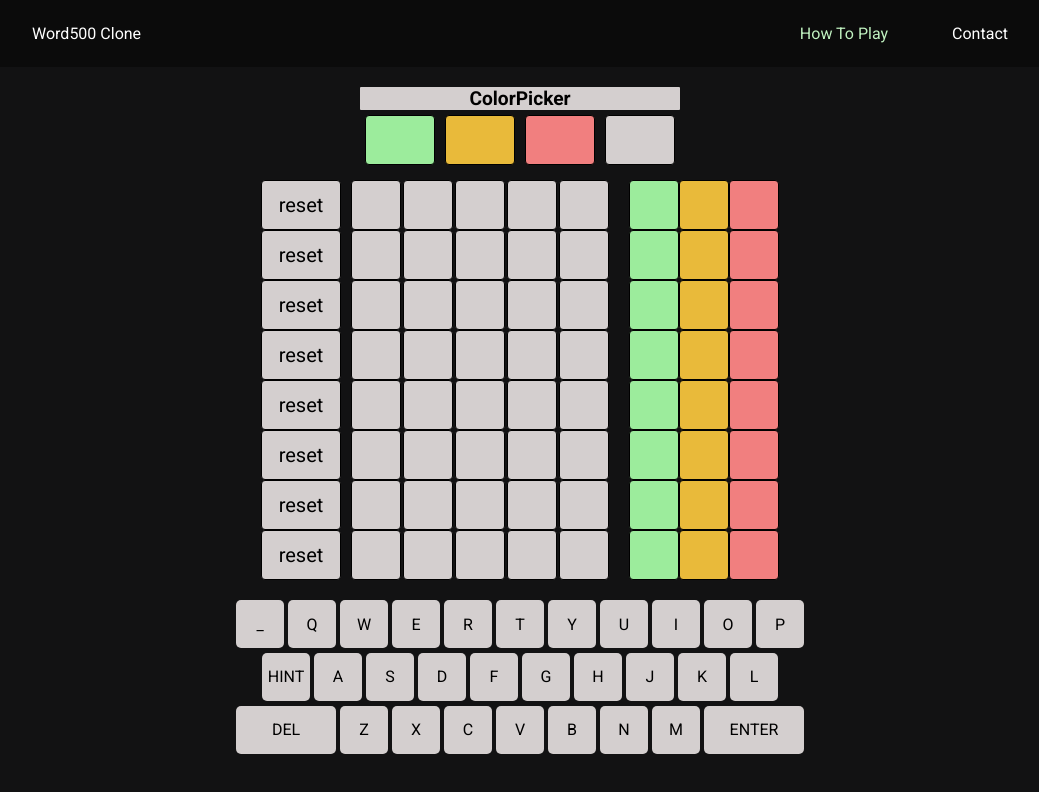
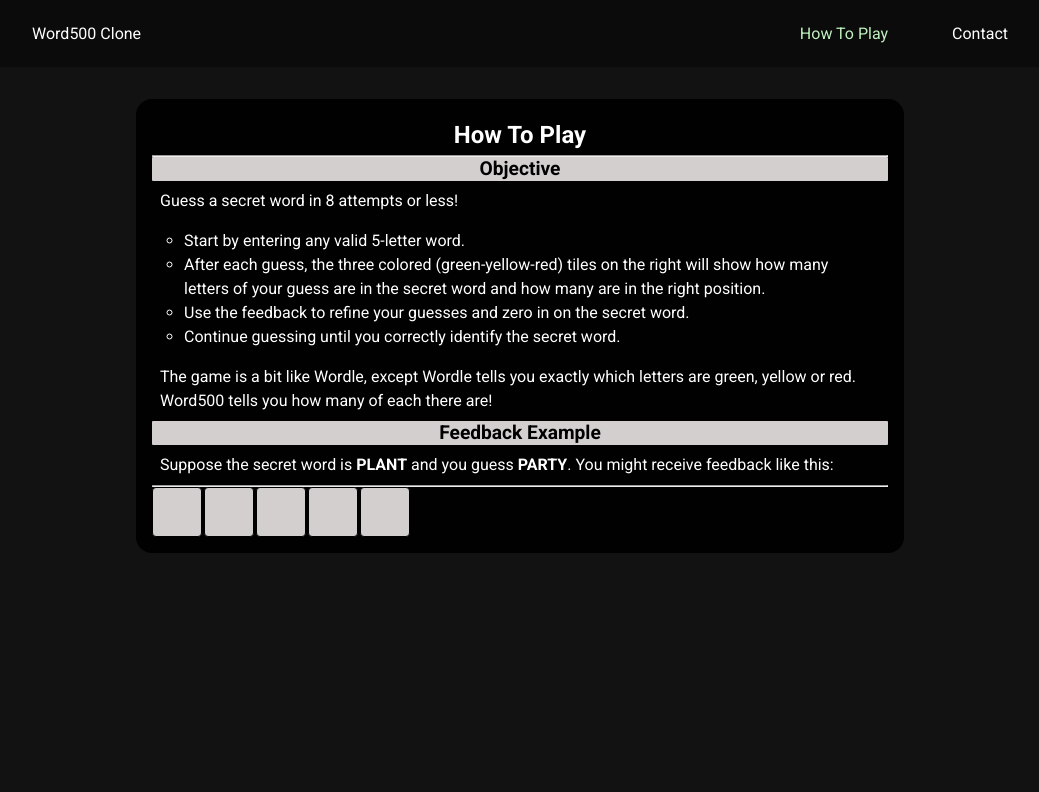
Before and after one commit to trialnerr/Nerd500-word500clone, a React app: page /how-to in a window 1280 px wide. Shown: the top 792 px of the page, without its empty margins (120-1159 px from the left). Built offline with nearby package versions, Linux system fonts and the light colour scheme.

Commit message:
Refactor routing configuration in MainContainer.jsx so that navBar is present on all routes

```diff
--- a/client/components/containers/MainContainer.jsx
+++ b/client/components/containers/MainContainer.jsx
@@ -1,16 +1,22 @@
 import React from 'react';
+import { Route, Routes } from 'react-router-dom';
 import NavBar from '../NavBar.jsx';
 import GuessBoard from './GuessBoard.jsx';
 import AnswerBoard from './AnswerBoard.jsx';
 import ResetBoard from './ResetBoard.jsx';
 import Keyboard from '../Keyboard.jsx';
 import Colors from '../Colors.jsx';
+import HowToPlay from '../HowToPlay.jsx';
+import Contact from '../Contact.jsx';
 
 export default function MainContainer() {
 
   return (
     <div className="mainContainer">
       <NavBar />
+      <Routes>
+        <Route path='/' element={
+          <>
             <Colors />
             <div className="boardContainer">
               <div className="guessContainer">
@@ -20,6 +26,15 @@
               <AnswerBoard />
             </div>
             <Keyboard />
+          </>
+        }
+        >
+        </Route>
+        <Route path="/how-to" element={<HowToPlay />} />
+        <Route path="/contact" element={<Contact />} />
+
+      </Routes>
+
     </div>
   );
 }
```
Lines whose indentation alone changed are shown as unchanged.
